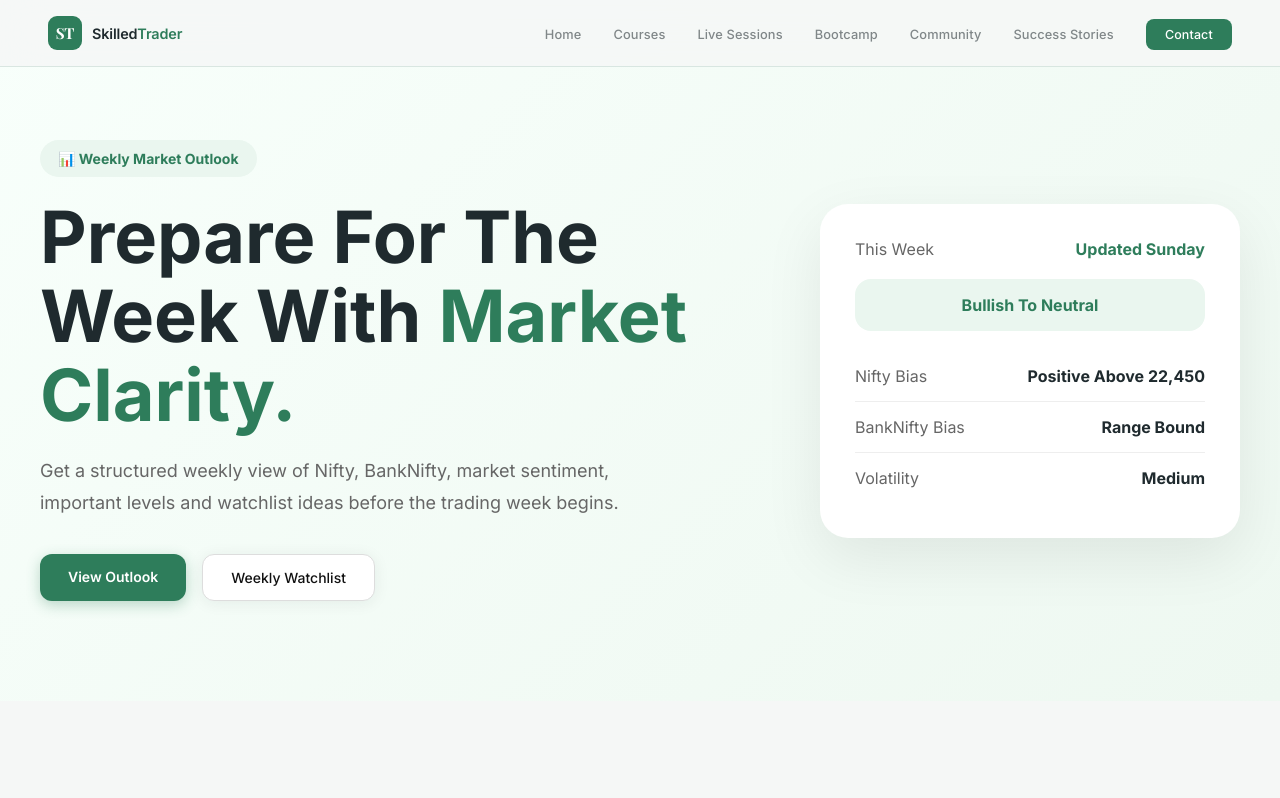
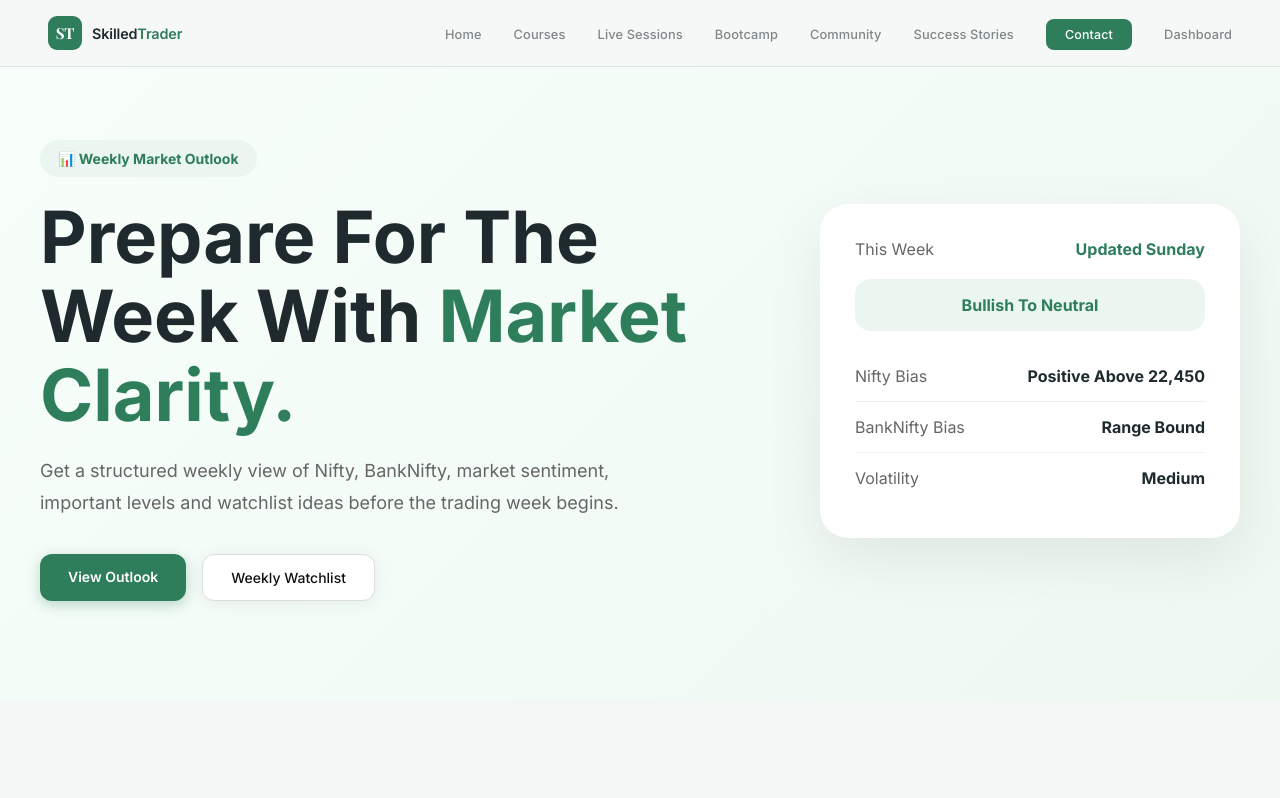
Before and after one commit to niru-31/SkilledTrader, a plain HTML site: page project-folder/market-outlook.html in a window 1280 px wide. Shown: the top 798 px of the page. Drawn offline with nearby package versions, Linux system fonts and the light colour scheme; sample sign-in values are in the browser's storage.

Commit message:
Update market-outlook.html
adding dashboard button

```diff
--- a/project-folder/market-outlook.html
+++ b/project-folder/market-outlook.html
@@ -28,6 +28,7 @@
     <li><a href="community.html">Community</a></li>
     <li><a href="success-stories.html">Success Stories</a></li>
     <li><a href="contact.html" class="nav-cta">Contact</a></li>
+    <li><a href="dashboard.html">Dashboard</a></li>
   </ul>
 
   <button class="hamburger" id="hamburger">☰</button>
```
